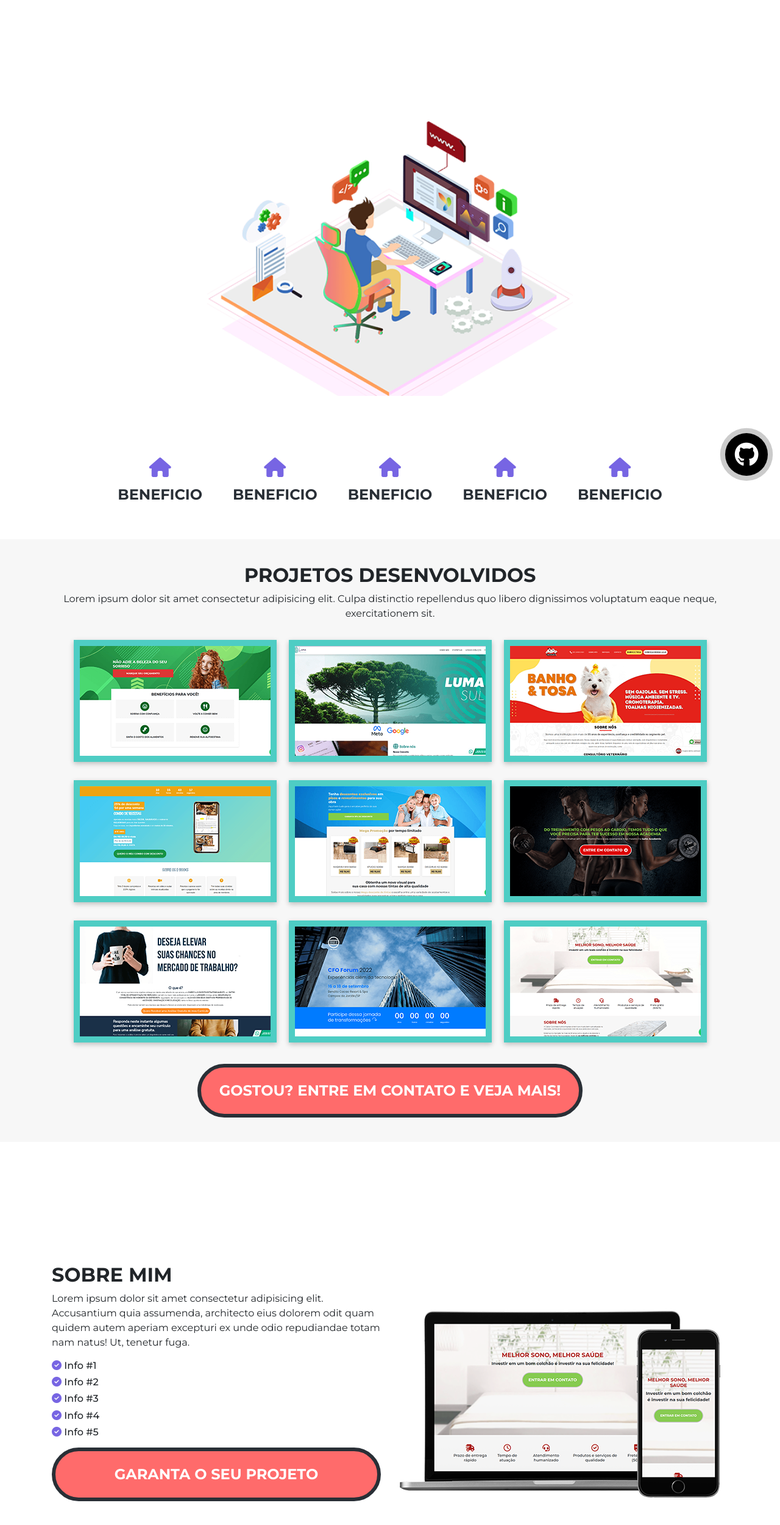
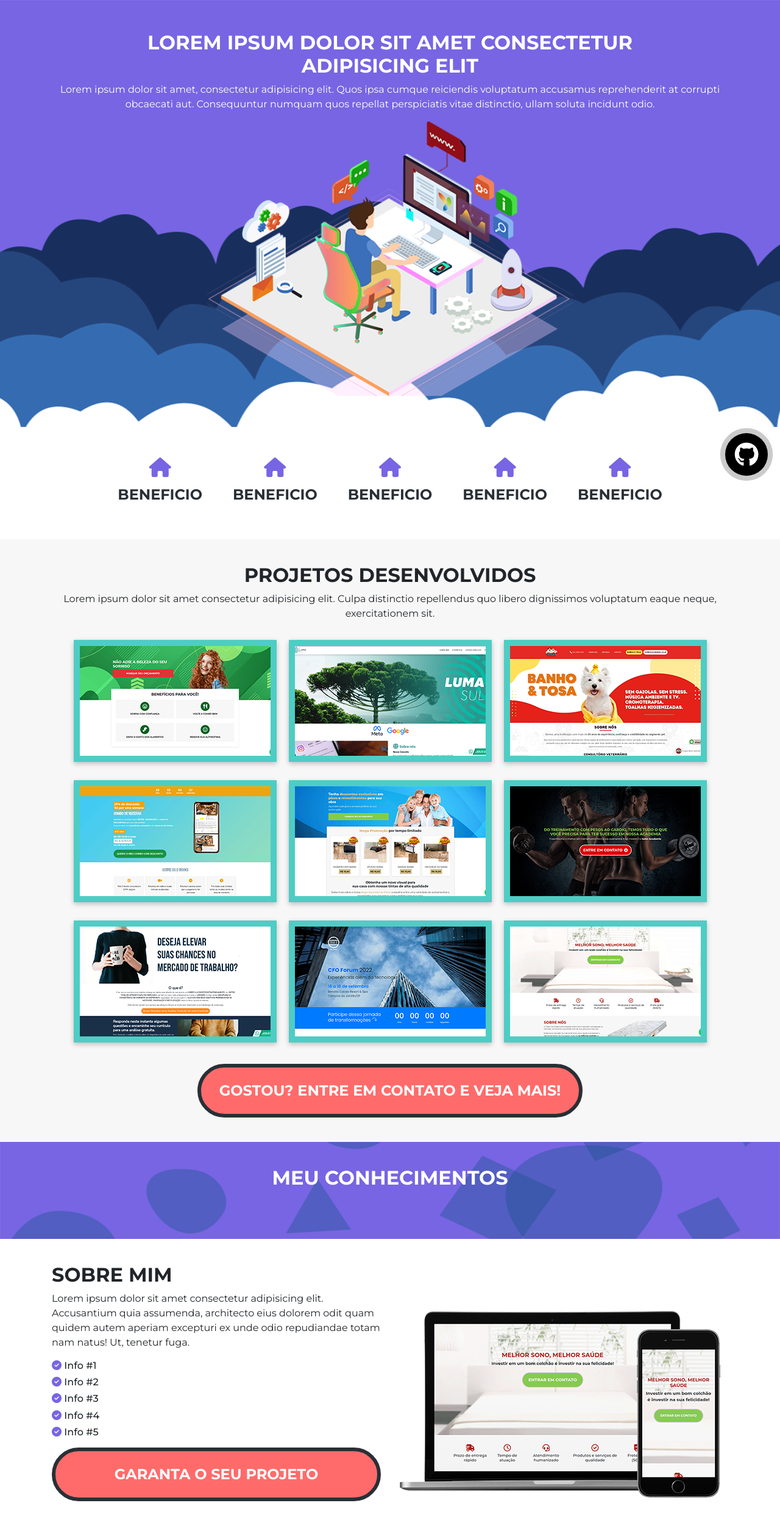
Before and after one commit to Paulo3678/Meu_Site_2, a plain HTML site: page index.html in a window 1280 px wide. Shown: the top 2500 px of the page at 61% size. Drawn offline with nearby package versions, Linux system fonts and the light colour scheme; the site is published under a folder, as on GitHub Pages, so addresses that start at the root find nothing; a script that the page names is missing.

Commit message:
:bug: Bug Fix> Diretorios CSS

```diff
--- a/assets/css/custom.css
+++ b/assets/css/custom.css
@@ -58,7 +58,7 @@ button:focus {
 
 /* HEADER */
 header {
-    background-image: url(/assets/images/banners/2.png);
+    background-image: url(./../images/banners/2.png);
     background-position: center;
     background-repeat: no-repeat;
     background-size: cover;
@@ -268,7 +268,7 @@ header img {
 
 /* CONHECIMENTOS */
 #conhecimentos {
-    background-image: url(/assets/images/banners/1.png);
+    background-image: url(./../images/banners/1.png);
     background-position: center;
     background-repeat: no-repeat;
     background-size: cover;
```
